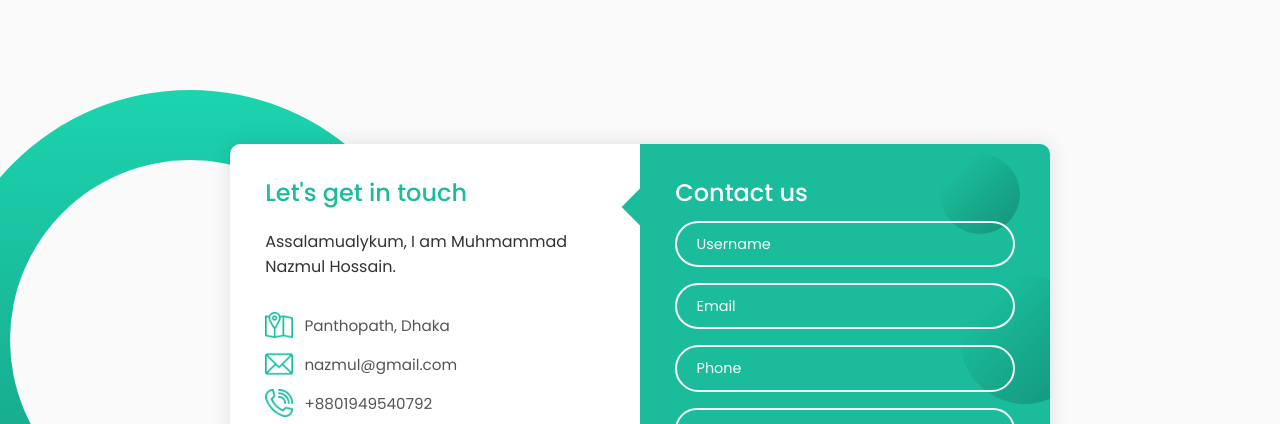
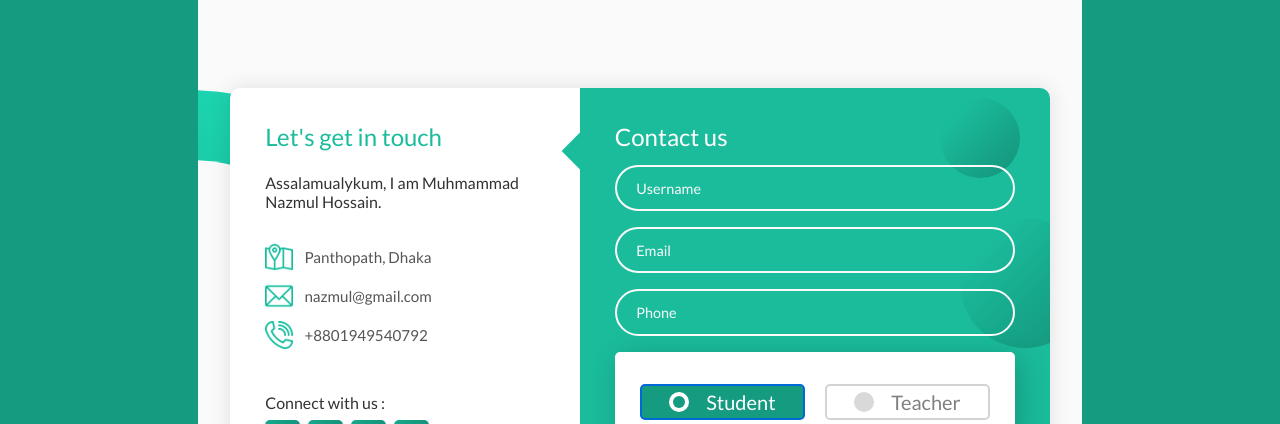
Before and after one commit to nazmullhossain/contact-form, a plain HTML site: page index.html in a window 1280 px wide. Shown: the top 424 px of the page. Drawn offline with Linux system fonts and the light colour scheme.

Commit message:
contact form task

```diff
--- a/index.html
+++ b/index.html
@@ -76,6 +76,27 @@
               <label for="">Phone</label>
               <span>Phone</span>
             </div>
+
+              <!-- radio button -->
+              <div class="wrapper">
+                <input type="radio" name="select" id="option-1" checked>
+                <input type="radio" name="select" id="option-2">
+                  <label for="option-1" class="option option-1">
+                    <div class="dot"></div>
+                     <span>Student</span>
+                     </label>
+                  <label for="option-2" class="option option-2">
+                    <div class="dot"></div>
+                     <span>Teacher</span>
+                  </label>
+               </div>
+
+               <!-- radio button -->
+
+
+
+
+
             <div class="input-container textarea">
               <textarea name="message" class="input"></textarea>
               <label for="">Message</label>
--- a/style.css
+++ b/style.css
@@ -1,5 +1,5 @@
 @import url("https://fonts.googleapis.com/css2?family=Poppins:wght@100;200;300;400;500;600;700;800&display=swap");
-
+@import url('https://fonts.googleapis.com/css?family=Lato:400,500,600,700&display=swap');
 * {
   margin: 0;
   padding: 0;
@@ -382,3 +382,91 @@ textarea.input {
     padding: 0.45rem 1.2rem;
   }
 }
+
+
+
+/* Radio button */
+
+*{
+  margin: 0;
+  padding: 0;
+  box-sizing: border-box;
+  font-family: 'Lato', sans-serif;
+}
+html,body{
+  display: grid;
+  height: 100%;
+  place-items: center;
+  background: #159b80;
+  font-family: 'Lato', sans-serif;
+}
+.wrapper{
+  display: inline-flex;
+  background: #fff;
+  height: 100px;
+  width: 400px;
+  align-items: center;
+  justify-content: space-evenly;
+  border-radius: 5px;
+  padding: 20px 15px;
+  box-shadow: 5px 5px 30px rgba(0,0,0,0.2);
+}
+.wrapper .option{
+  background: #fff;
+  height: 60%;
+  width: 60%;
+  display: flex;
+  align-items: center;
+  justify-content: space-evenly;
+  margin: 0 10px;
+  border-radius: 5px;
+  cursor: pointer;
+  padding: 0 10px;
+  border: 2px solid lightgrey;
+  transition: all 0.3s ease;
+}
+.wrapper .option .dot{
+  height: 20px;
+  width: 20px;
+  background: #d9d9d9;
+  border-radius: 50%;
+  position: relative;
+}
+.wrapper .option .dot::before{
+  position: absolute;
+  content: "";
+  top: 4px;
+  left: 4px;
+  width: 12px;
+  height: 12px;
+  background: #159b80;
+  border-radius: 50%;
+  opacity: 0;
+  transform: scale(1.5);
+  transition: all 0.3s ease;
+}
+input[type="radio"]{
+  display: none;
+}
+#option-1:checked:checked ~ .option-1,
+#option-2:checked:checked ~ .option-2{
+  border-color: #0069d9;
+  background: #159b80;
+}
+#option-1:checked:checked ~ .option-1 .dot,
+#option-2:checked:checked ~ .option-2 .dot{
+  background: #fff;
+}
+#option-1:checked:checked ~ .option-1 .dot::before,
+#option-2:checked:checked ~ .option-2 .dot::before{
+  opacity: 1;
+  transform: scale(1);
+}
+.wrapper .option span{
+  font-size: 20px;
+  color: #808080;
+}
+#option-1:checked:checked ~ .option-1 span,
+#option-2:checked:checked ~ .option-2 span{
+  color: #fff;
+}
```
